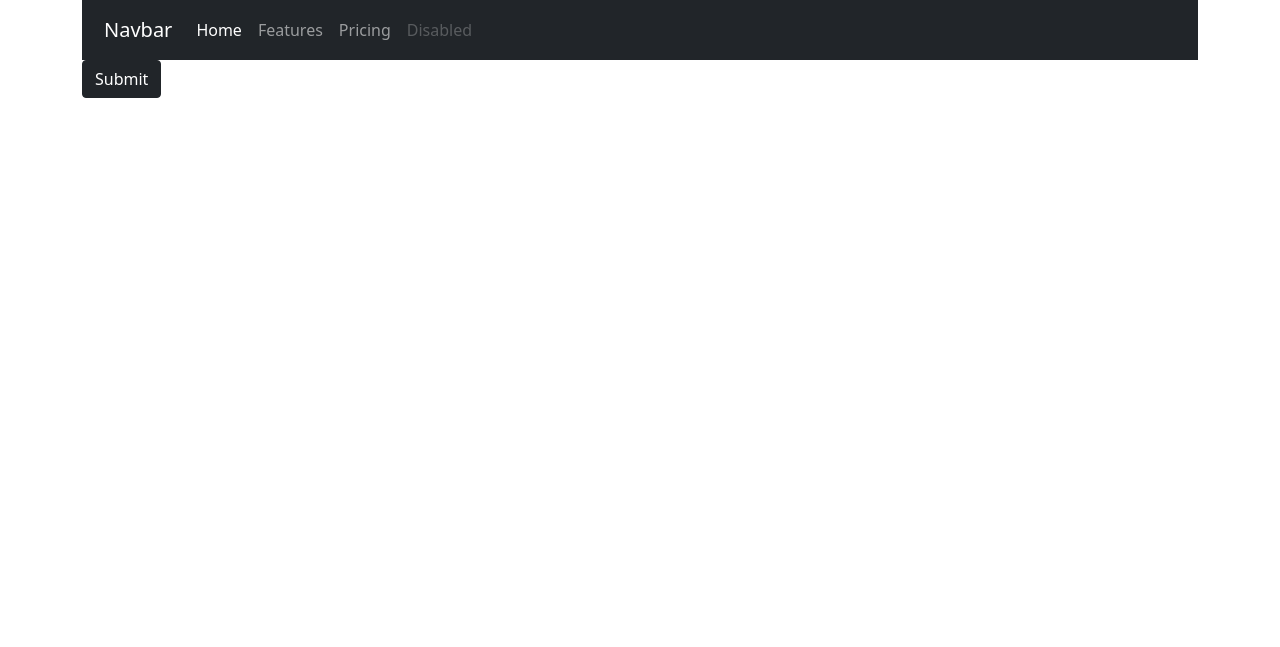
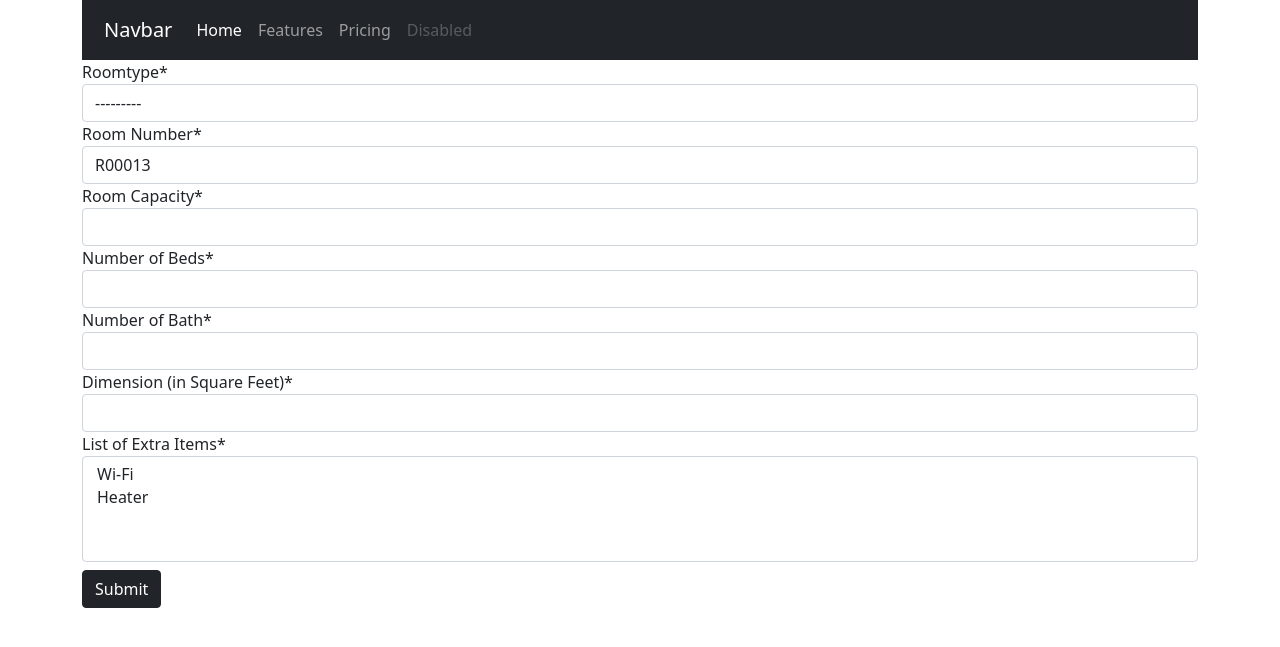
Before and after one commit to QuameOphory/hotelmanagementsystem, a Django app: page /rooms/add/ in a window 1280 px wide. Shown: the top 647 px of the page. Run offline with Django 4.2, Linux system fonts and the light colour scheme; data comes from the database, SQL or seed files in the repository; both versions use the stored data as it was after the commit; some libraries are stand-ins or nearby versions.

```diff
--- a/hotel/models.py
+++ b/hotel/models.py
@@ -2,6 +2,7 @@ from django.db import models
 from django.urls import reverse
 from django.utils.translation import gettext_lazy as _
 import uuid
+from django.utils.text import slugify
 # from roomDefaults import generateRoomNumber
 
 def generateRoomNumber():
@@ -69,6 +70,7 @@ class Room(models.Model):
     id = models.UUIDField(primary_key=True, default=uuid.uuid4, editable=False)
     roomstatus = models.CharField(_("Room Status"), max_length=2, choices=ROOMSTATUS, default='dv')
     roomnumber = models.CharField(_("Room Number"), max_length=50, default=generateRoomNumber, db_index=True, unique=True)
+    roomnumber_url = models.SlugField(_("Room Number URL"), null=True)
     #limit_choices_to limits the availabe choices for this field/Will show only roomtypes with roomtype_active = True
     roomtype = models.ForeignKey(RoomType, on_delete=models.CASCADE, limit_choices_to={'roomtype_active': True}, related_name='rooms')
     roomcapacity = models.PositiveIntegerField(_("Room Capacity")) #todo: set max value for room capacity
@@ -84,12 +86,20 @@ class Room(models.Model):
     class Meta:
         verbose_name = _("Room")
         verbose_name_plural = _("Rooms")
+        # unique_together = ['roomnumber',]
 
     def __str__(self):
         return self.roomnumber
 
+
+
     def get_absolute_url(self):
-        return reverse("room_detail", kwargs={"roomnumber": self.roomnumber})
+        return reverse("room_detail", kwargs={"roomnumber": self.roomnumber_url})
+
+    def save(self, *args, **kwargs):
+        if not self.roomnumber_url:
+            self.roomnumber_url = slugify(self.roomnumber)
+        return super(Room, self).save(*args, **kwargs)
 
 
 class RoomImage(models.Model):
--- a/hotel/urls.py
+++ b/hotel/urls.py
@@ -4,5 +4,5 @@ from .views import RoomListView, RoomCreateView, RoomDetailView
 urlpatterns = [
     path('', RoomListView.as_view(), name='room_home'),
     path('add/', RoomCreateView.as_view(), name='room_create'),
-    path('<roomnumber>/', RoomDetailView.as_view(), name='room_detail'),
+    path('<slug>/', RoomDetailView.as_view(), name='room_detail'),
 ]
--- a/hotel/views.py
+++ b/hotel/views.py
@@ -1,3 +1,5 @@
+from gc import get_objects
+from django.urls import reverse
 from django.shortcuts import render
 from django.views import generic
 from .models import Room
@@ -25,9 +27,10 @@ class RoomCreateView(generic.CreateView):
         if form.is_valid():
             room = form.save()
             room.save()
-            return HttpResponsePermanentRedirect(self.get_success_url())
+            return HttpResponsePermanentRedirect(reverse('room_detail', kwargs={'roomnumber': room.roomnumber}))
 
 
 class RoomDetailView(generic.DetailView):
     model = Room
+    slug_field = 'roomnumber_url'
     template_name = 'rooms/roomdetail.html'
--- a/hotelsystem/settings.py
+++ b/hotelsystem/settings.py
@@ -33,6 +33,7 @@ ALLOWED_HOSTS = []
 
 INSTALLED_APPS = [
     'hotel.apps.HotelConfig',
+    'crispy_forms',
     'django.contrib.admin',
     'django.contrib.auth',
     'django.contrib.contenttypes',
@@ -40,6 +41,8 @@ INSTALLED_APPS = [
     'django.contrib.messages',
     'django.contrib.staticfiles',
 ]
+
+CRISPY_TEMPLATE_PACK = 'bootstrap4'
 
 MIDDLEWARE = [
     'django.middleware.security.SecurityMiddleware',
--- a/static/styles/main.css
+++ b/static/styles/main.css
@@ -8,3 +8,6 @@
 .card{
     margin-top: 10px;
 }
+.btn{
+    margin-top: 8px;
+}
--- a/templates/rooms/homelist.html
+++ b/templates/rooms/homelist.html
@@ -43,12 +43,12 @@ Rooms Page
                         <h5 class="card-title">{{ room.roomnumber }}</h5>
                         <p class="card-text">
                             <ul class="extras">
-                                {% for extra in room.roomextra_set.all %}
+                                {% for extra in room.roomextras_set.all %}
                                     <li class="extraitem">{{ extra.roomextra_name }}</li>
                                 {% endfor %}
                             </ul>
                         </p>
-                        <a href="{% url 'room_detail' room.roomnumber %}" class="btn btn-dark">View Room</a>
+                        <a href="{% url 'room_detail' room.roomnumber_url %}" class="btn btn-dark">View Room</a>
                     </div>
                 </div>
             </div>
--- a/templates/rooms/roomcreate.html
+++ b/templates/rooms/roomcreate.html
@@ -1,12 +1,10 @@
 {% extends 'base.html' %}
-
+{% load crispy_forms_tags %}
 {% block content %}
     <form method="post">
         {% csrf_token %}
         <!-- {{ form.as_p }} -->
-        {% for field in form %}
-
-        {% endfor %}
+        {{ form|crispy }}
         <input class="btn btn-dark" type="submit" value="Submit">
     </form>
 {% endblock content %}
```
Also changed, not shown: hotel/admin.py (+18 -1 lines), db.sqlite3.
